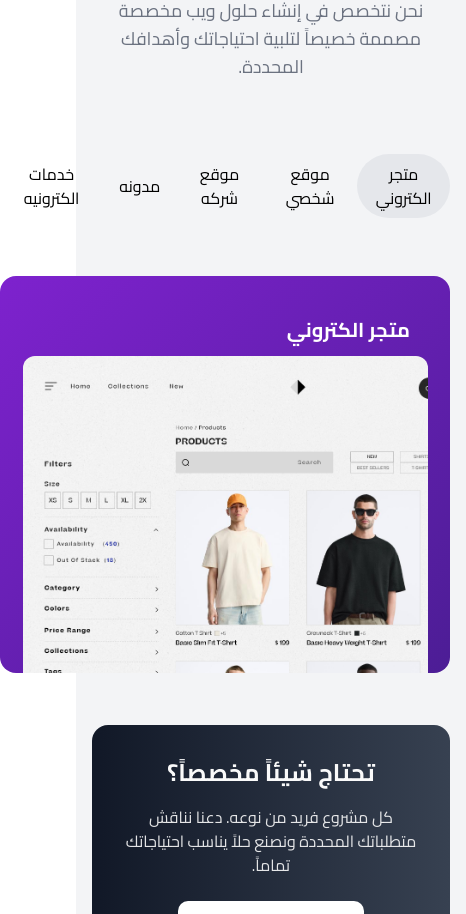
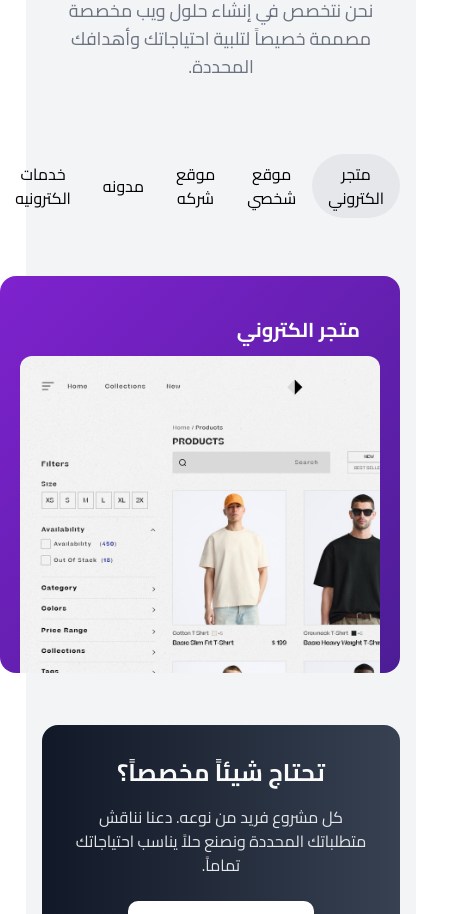
Before and after one commit to hadevx/ws, a React (Vite) app: page / in a window 390 px wide. Shown: the part 3511-4425 px from the top of the page, 466 px wide, since content can reach past the window. Built offline with nearby package versions, Linux system fonts and the light colour scheme.

Commit message:
fixing the tabs

```diff
--- a/src/components/TabsDemo.tsx
+++ b/src/components/TabsDemo.tsx
@@ -85,7 +85,7 @@ export function TabsDemo() {
   ];
 
   return (
-    <div className="h-[30rem] md:h-[50rem] [perspective:1000px] relative b flex flex-col mx-auto w-[450px] lg:max-w-7xl lg:w-full  items-start justify-start mb-[100px] ">
+    <div className="h-[30rem] md:h-[50rem] [perspective:1000px] relative b flex flex-col mx-auto w-[400px] lg:max-w-7xl lg:w-full  items-start justify-start mb-[100px] ">
       <Tabs tabs={tabs} />
     </div>
   );
```
